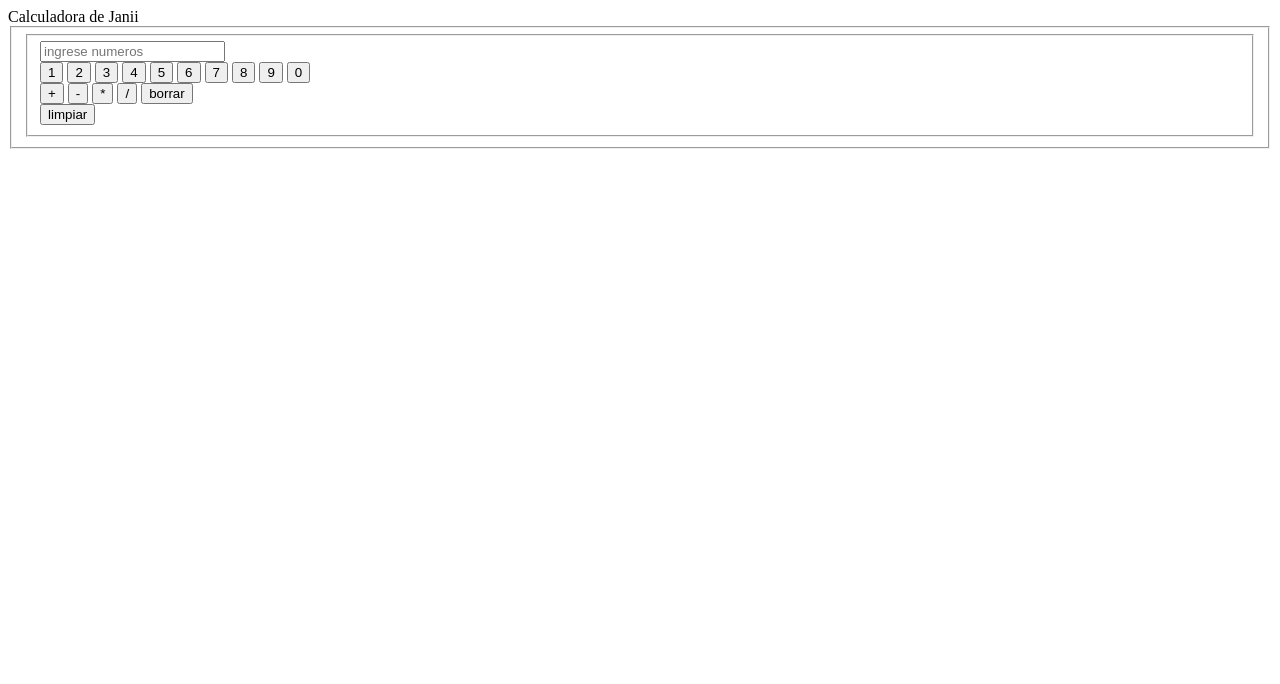
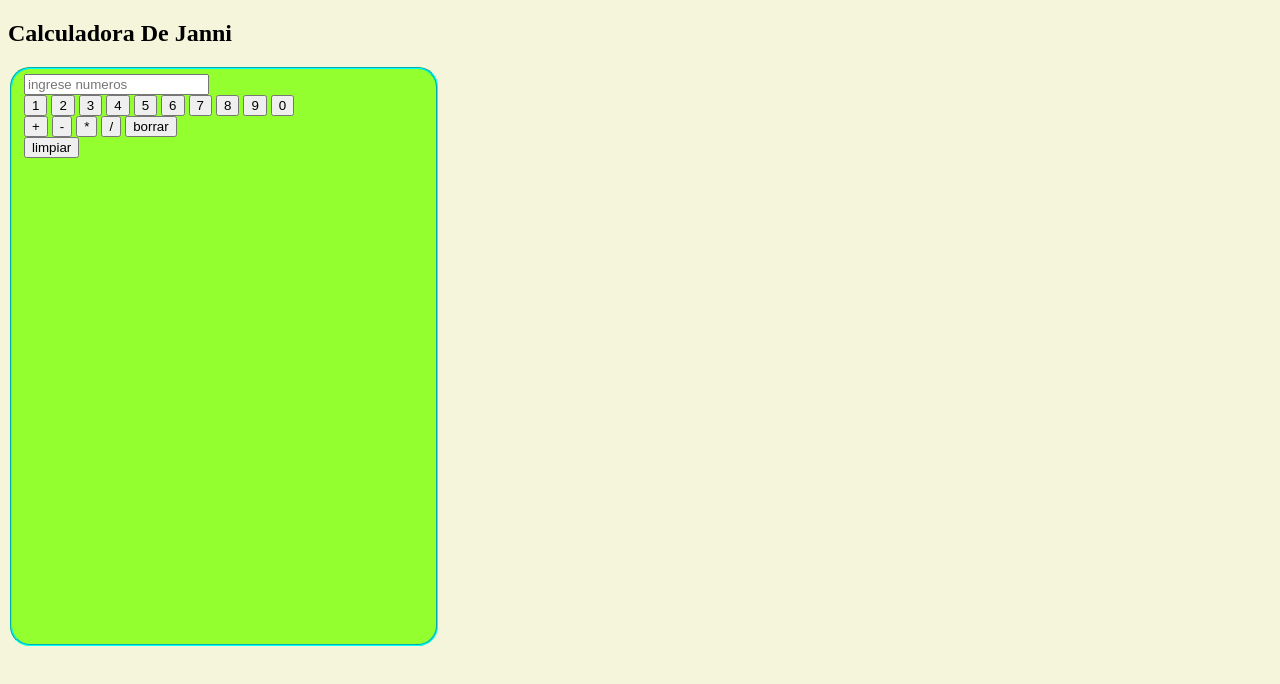
Before and after one commit to janet-mamani23/2do-practico, a plain HTML site: page index.html in a window 1280 px wide. Drawn offline with Linux system fonts and the light colour scheme.

Commit message:
se modifico el archivo html con css

```diff
--- a/index.html
+++ b/index.html
@@ -5,14 +5,12 @@
     <meta http-equiv="X-UA-Compatible" content="IE=edge">
     <meta name="viewport" content="width=device-width, initial-scale=1.0">
     <title>Calculadora de Janii</title>
+    <link rel="stylesheet" href="css/styles.css">
 </head>
 <body>
-    <form action="">Calculadora de Janii</form>
-    <fieldset>
+    <h2>Calculadora de janni</h2>
         <fieldset>
-            <div class="Calculadora"></div>
-            <div class="Calculadora__display">
-                <input type="text" placeholder="ingrese numeros">
+            <div class="Calculadora"></div><input type="text" placeholder="ingrese numeros">
             </div>
             <div class="Calculadora__Keys">
                 <input type="button" value="1">
@@ -36,8 +34,6 @@
             <div class="nuevo">
                 <input type="button" value="limpiar">
             </div>
-
-        </fieldset>
     </fieldset>
 
 
```
